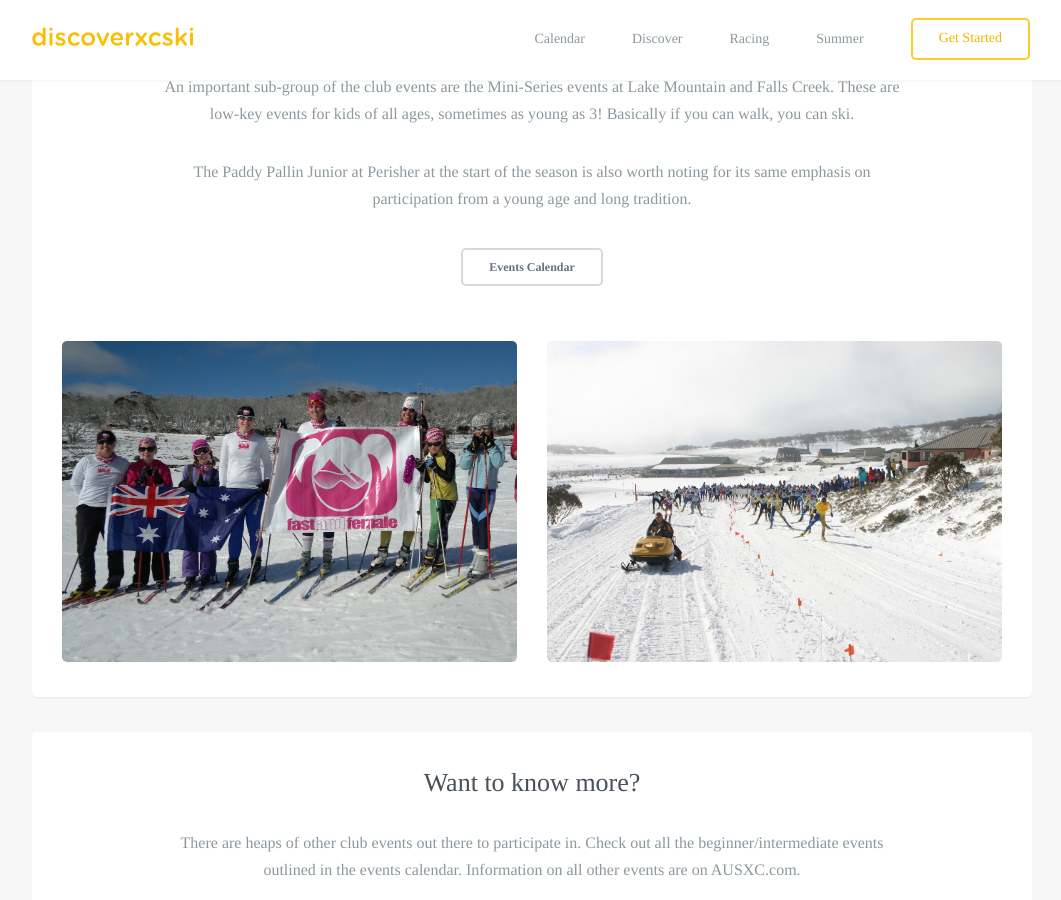
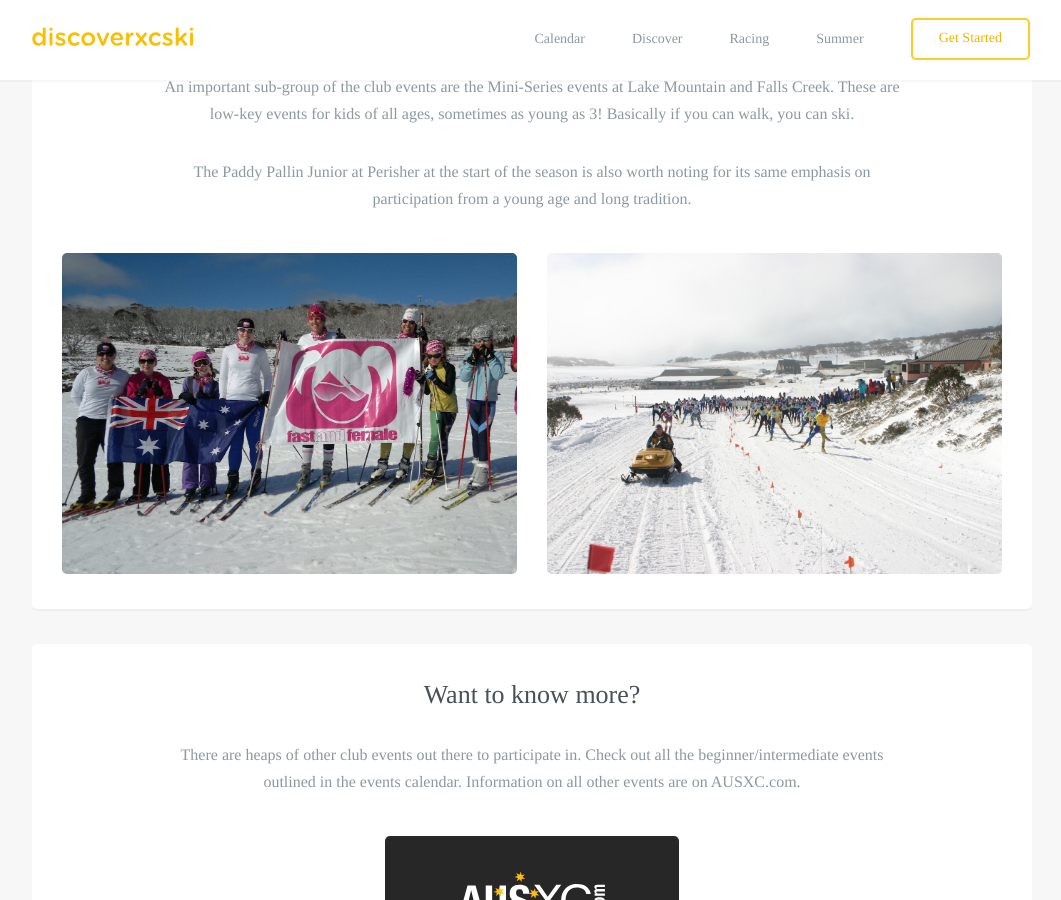
Before and after one commit to robcatto/robcatto.github.io, a Jekyll site: the page built from racing/club-level/index.html, in a window 1280 px wide and 900 px high, scrolled down 2204 px. Shown: the whole window, without its empty margins (108-1169 px from the left). Built offline with Jekyll 4.4.1, drawn with Linux system fonts in a browser that asks for light colours; some web fonts are replaced; Markdown is read by kramdown in place of the engine named in the settings.

Commit message:
Update index.html

```diff
--- a/racing/club-level/index.html
+++ b/racing/club-level/index.html
@@ -118,9 +118,6 @@ layout: default
                 <p>The Paddy Pallin Junior at Perisher at the start of the season is also worth noting for its same emphasis on participation from a young age and long tradition.
                 </p>
 
-                    <a class="button small dark" href="/summer/endless-winter" data-featurette="analytics-click-event" data-event-category="button" data-event-action="M: Clicked Design an iOS Game" data-event-label="Source: Homepage Alt" id="featurette-35">Events Calendar</a>
-
-
                 <div class="row">
 
                          <div class="column two">
```
